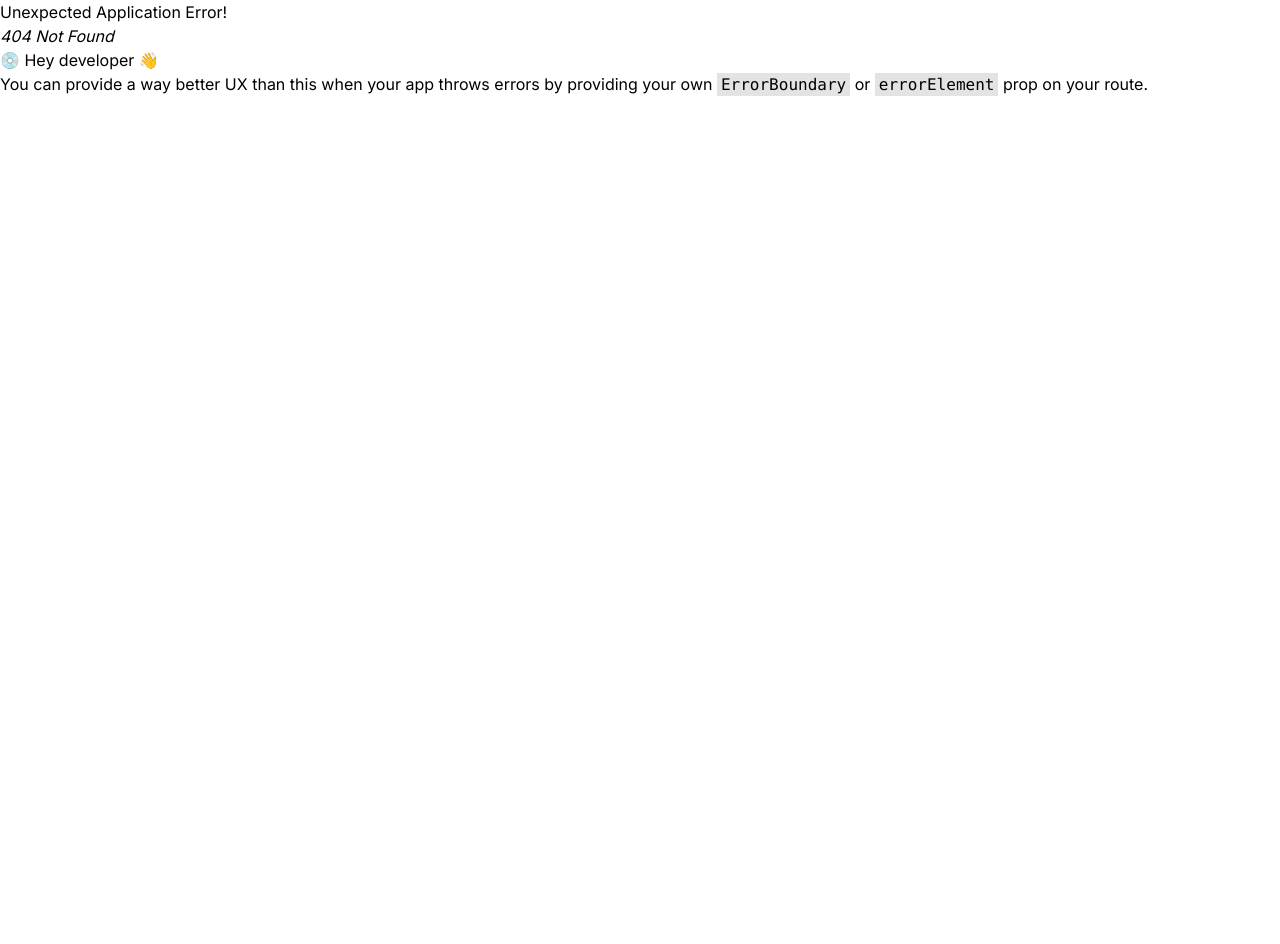
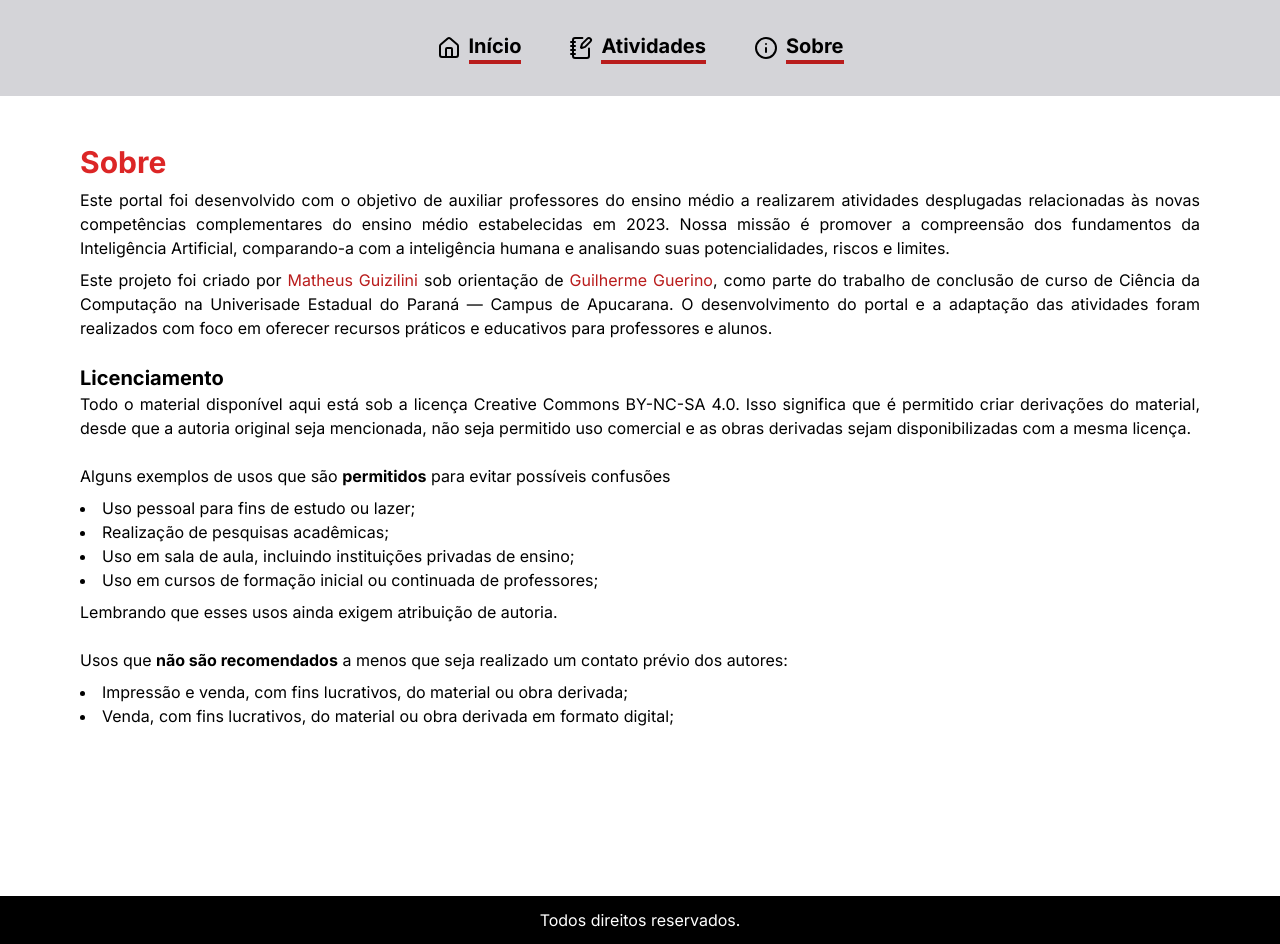
Before and after one commit to matheuscobz/unplugged-activities, a React (Vite) app in the folder frontend/: page /sobre in a window 1280 px wide. Before the commit this address had no page. Before the commit the page ends 800 px from the top, so only its background shows below. Built offline with nearby package versions, Linux system fonts and the light colour scheme.

Commit message:
Criação da página 'sobre'
Página 'sobre' criada e atualização em algumas estilizações

```diff
--- a/frontend/src/atividades/header-atividade.tsx
+++ b/frontend/src/atividades/header-atividade.tsx
@@ -8,24 +8,20 @@ export function HeaderAtividades(){
 
           <button className="hover:text-red-700">
             <div className="flex justify-center items-center" >
-              <div className="flex justify-center items-center gap-6 ">
-                <ArrowLeft className="size-6"/>
-                <a className="" href="/atividades">Atividades</a>
-              </div>
+                <a className="flex justify-center items-center gap-2  flex-row-reverse" href="/atividades">Atividades
+                  <ArrowLeft className="size-6 flex-shrink-0"/>
+                </a>
             </div>
           </button>
 
           <ul className="flex justify-center items-center gap-12 h-24 font-bold w-full">
+          </ul>
 
-
-
-          </ul>
           <button className="hover:text-red-700">
             <div className="flex justify-center items-center" >
-              <div className="flex justify-center items-center gap-6 ">
-                <a className="" href="/">Início</a>
-                <ArrowRight className="size-6"/>
-              </div>
+                <a className="flex justify-center items-center gap-2" href="/">Início
+                  <ArrowRight className="size-6 flex-shrink-0"/>
+                </a>
             </div>
           </button>
         </nav>
--- a/frontend/src/atividades/reconhecimento-de-imagens.tsx
+++ b/frontend/src/atividades/reconhecimento-de-imagens.tsx
@@ -49,7 +49,7 @@ export function ReconhecimentoDeImagens(){
           <h2 className="text-2xl font-bold ">
             <span className="border-b-4 border-red-700">Passos</span>
           </h2>
-          <ol className="list-decimal list-inside">
+          <ol className="list-decimal list-inside marker:font-bold">
             <li>Dividir os alunos em 3 grupos: A, B e C.</li>
             <li>O grupo A pega uma imagem da pilha de cartões de foto e cria 2 desenhos diferentes em 30 segundos cada.</li>
             <li>O grupo A passa os desenhos para o grupo B.</li>
@@ -61,17 +61,43 @@ export function ReconhecimentoDeImagens(){
           </ol>
 
           <h2 className="text-2xl font-bold ">
-            <span className="border-b-4 border-red-700">Vídeos</span>
+            <span className="border-b-4 border-red-700">Vídeo</span>
           </h2>
           <h2 className="text-2xl font-bold ">
             <span className="border-b-4 border-red-700">Exercícios</span>
           </h2>
+
+          <ol className="list-decimal list-inside marker:font-bold">
+            <li className="">Quantas imagens foram usadas no total durante a atividade? Quantas características diferentes foram identificadas no final?</li>
+            <li>Como a qualidade dos desenhos criados pelo grupo A afetou a capacidade do grupo B de identificar características?</li>
+            <li>Qual foi a taxa de precisão na classificação das imagens pelo grupo C? Houve alguma imagem que foi classificada incorretamente?</li>
+            <li>Quais novas características poderiam ser adicionadas à tabela para melhorar o reconhecimento de imagens?</li>
+          </ol>
+
           <h2 className="text-2xl font-bold ">
             <span className="border-b-4 border-red-700">Discussão</span>
           </h2>
+          <ul className="list-disc list-inside">
+            <li>Como a adição de novas características à tabela pode melhorar a capacidade de classificação das imagens mais complexas?</li>
+            <br />
+            <p><strong>Sugestão:</strong> Discuta como isso pode ajudar a criar padrões mais complexos, permitindo uma melhor distinção entre categorias de imagens mais complexas a serem classificadas pelos participantes.</p>
+          </ul>
+
           <h2 className="text-2xl font-bold ">
             <span className="border-b-4 border-red-700">Conteúdo adicional</span>
           </h2>
+
+          <ul className="list-disc list-inside">
+            <li>
+              <a className="underline-offset-0 text-red-700 hover:underline" href="https://pt.wikipedia.org/wiki/Inteligência_artificial" target="_blank">Inteligência Artificial</a>
+            </li>
+            <li>
+              <a className="underline-offset-0 text-red-700 hover:underline" href="https://pt.wikipedia.org/wiki/Sistema_de_reconhecimento_facial" target="_blank">Reconhecimento facial</a>
+            </li>
+            <li>
+              <a className="underline-offset-0 text-red-700 hover:underline" href="https://pt.wikipedia.org/wiki/Arte_de_inteligência_artificial" target="_blank">Criação de imagens com Inteligência Artificial</a>
+            </li>
+          </ul>
         </div>
       </section>
     </div>
--- a/frontend/src/atividades/rede-adversaria-generativa.tsx
+++ b/frontend/src/atividades/rede-adversaria-generativa.tsx
@@ -66,18 +66,44 @@ export function RedeAdversariaGenerativa(){
             </div>
 
 
-          <h2 className="text-2xl font-bold ">
-            <span className="border-b-4 border-red-700">Vídeos</span>
+            <h2 className="text-2xl font-bold ">
+            <span className="border-b-4 border-red-700">Vídeo</span>
           </h2>
           <h2 className="text-2xl font-bold ">
             <span className="border-b-4 border-red-700">Exercícios</span>
           </h2>
+
+          <ol className="list-decimal list-inside marker:font-bold">
+            <li className="">Qual foi a taxa de precisão do grupo D em identificar corretamente os desenhos reais e falsos? Houve algum desenho que foi mal classificado?</li>
+            <li> Como os desenhos criados pelo grupo G evoluíram ao longo da atividade? Quais foram as principais mudanças feitas com base no feedback recebido?</li>
+            <li>Quais características adicionais poderiam ser introduzidas para tornar o processo de avaliação mais desafiador para o grupo D?</li>
+            <li>Quantos desenhos foram criados pelos grupos R e G durante a atividade? Quantos feedbacks foram fornecidos pelo grupo D?</li>
+          </ol>
+
           <h2 className="text-2xl font-bold ">
             <span className="border-b-4 border-red-700">Discussão</span>
           </h2>
+          <ul className="list-disc list-inside">
+            <li>Qual é a importância do feedback fornecido pelo grupo D para a melhoria dos desenhos gerados pelo grupo G?</li>
+            <br />
+            <p><strong>Sugestão:</strong> Discuta como o feedback contínuo é essencial para a melhoria dos exemplos gerados em uma rede adversária generativa. Explique como o feedback ajuda a ajustar e refinar o gerador para criar exemplos mais realistas.</p>
+          </ul>
+
           <h2 className="text-2xl font-bold ">
             <span className="border-b-4 border-red-700">Conteúdo adicional</span>
           </h2>
+
+          <ul className="list-disc list-inside">
+            <li>
+              <a className="underline-offset-0 text-red-700 hover:underline" href="https://pt.wikipedia.org/wiki/Inteligência_artificial" target="_blank">Inteligência Artificial</a>
+            </li>
+            <li>
+              <a className="underline-offset-0 text-red-700 hover:underline" href="https://aws.amazon.com/pt/what-is/gan/" target="_blank">Rede Adversária Generativa</a>
+            </li>
+            <li>
+              <a className="underline-offset-0 text-red-700 hover:underline" href="https://aws.amazon.com/pt/what-is/neural-network/" target="_blank">Rede Neural</a>
+            </li>
+          </ul>
         </div>
       </section>
     </div>
--- a/frontend/src/atividades/selecionar-atividade.tsx
+++ b/frontend/src/atividades/selecionar-atividade.tsx
@@ -23,25 +23,26 @@ export function Atividades(){
   return (
     <div>
       <Header />
-      <div className="flex flex-col items-center justify-evenly bg-gray-100 h-screen">
-        <div className="flex flex-col min-w-[700px] bg-white shadow-2xl rounded gap-6 ">
-          <button onClick={routeChangeTuring} className="flex justify-between items-center  border-red-700 border-dashed border-4 rounded-md px-8 py-4 hover:bg-red-700 text-3xl font-bold hover:text-white ">
-            Teste de Turing
-            <img className="size-24 relative" src="teste-de-turing.png" alt="" />
+      <div className="flex flex-col items-center bg-gray-100 h-screen justify-around">
+
+        <div className="flex flex-col min-w-[12rem] bg-white shadow-2xl rounded gap-6 w-1/3">
+          <button onClick={routeChangeTuring} className="flex justify-around items-center border-red-700 border-dashed border-4 rounded-md px- py-4 hover:bg-red-700 text-3xl font-bold hover:text-white gap-2 ">
+            <span className="px-6">Teste de Turing</span>
+            <img className="size-24 shrink-0 " src="teste-de-turing.png" alt="" />
           </button>
         </div>
 
-        <div className="flex flex-col min-w-[700px] bg-white shadow-2xl rounded gap-6 ">
-          <button onClick={routeChangeImageRecognition} className="flex justify-between items-center  border-red-700 border-dashed border-4 rounded-md px-8 py-4 hover:bg-red-700 text-3xl font-bold hover:text-white ">
-            Reconhecimento de Imagens
-            <img className="size-24 relative" src="reconhecimento-de-imagens.png" alt="" />
+        <div className="flex flex-col min-w-[12rem] bg-white shadow-2xl rounded gap-6 w-1/3 relative ">
+          <button onClick={routeChangeImageRecognition} className="flex justify-around  items-center  border-red-700 border-dashed border-4 rounded-md px-8 py-4 hover:bg-red-700 text-3xl font-bold hover:text-white gap-14">
+            <span className="text-center ">Reconhecimento de Imagens</span>
+            <img className="size-24 shrink-0 ml-12" src="reconhecimento-de-imagens.png" alt="" />
           </button>
         </div>
 
-        <div className="flex flex-col min-w-[700px] bg-white shadow-2xl rounded gap-6 ">
-          <button onClick={routeChangeNetwork} className="flex justify-between items-center border-red-700 border-dashed border-4 rounded-md px-8 py-4 hover:bg-red-700 text-3xl font-bold hover:text-white ">
-            Rede Adversária Generativa
-            <img className="size-24 relative" src="rede-neural.png" alt="" />
+        <div className="flex flex-col min-w-[12rem] bg-white shadow-2xl rounded gap-6 w-1/3">
+          <button onClick={routeChangeNetwork} className="flex justify-around  items-center  border-red-700 border-dashed border-4 rounded-md px-8 py-4 hover:bg-red-700 text-3xl font-bold hover:text-white gap-12">
+            <span className="">Rede Adversária Generativa</span>
+            <img className="size-24 shrink-0" src="rede-neural.png" alt="" />
           </button>
         </div>
       </div>
--- a/frontend/src/atividades/turing.tsx
+++ b/frontend/src/atividades/turing.tsx
@@ -60,17 +60,49 @@ export function Turing() {
           </ol>
 
           <h2 className="text-2xl font-bold ">
-            <span className="border-b-4 border-red-700">Vídeos</span>
+            <span className="border-b-4 border-red-700">Vídeo</span>
           </h2>
+
           <h2 className="text-2xl font-bold ">
             <span className="border-b-4 border-red-700">Exercícios</span>
           </h2>
+          <ol className="list-decimal list-inside">
+            <li>Quais perguntas foram mais eficazes para distinguir entre a máquina e o humano? Por quê?</li>
+            <li>Como as respostas da máquina diferiram das respostas do humano?</li>
+            <li>Que tipo de perguntas seriam difíceis para uma máquina responder ?</li>
+            <li>Como os mensageiros influenciaram a dinâmica do jogo?</li>
+            <li>Como você melhoraria o Teste de Turing para torná-lo mais eficaz?</li>
+          </ol>
+
+
           <h2 className="text-2xl font-bold ">
             <span className="border-b-4 border-red-700">Discussão</span>
           </h2>
+          <ul className="list-disc list-inside">
+            <li>Discuta com os alunos se acham que um computador pode "pensar" como um humano ou se está apenas seguindo instruções programadas.</li>
+            <br />
+            <p><strong>Exemplo:</strong> Um exemplo simples é uma calculadora que consegue resolver cálculos matemáticos, mas não entende o que está fazendo, comparado a um humano que pode explicar o raciocínio por trás da solução.</p>
+          </ul>
+
           <h2 className="text-2xl font-bold ">
             <span className="border-b-4 border-red-700">Conteúdo adicional</span>
           </h2>
+          <ul className="list-disc list-inside">
+            <li>
+              <a className="underline-offset-0 text-red-700 hover:underline" href="https://pt.wikipedia.org/wiki/Alan_Turing" target="_blank">Alan Turing</a>
+            </li>
+            <li>
+              <a className="underline-offset-0 text-red-700 hover:underline" href="https://pt.wikipedia.org/wiki/Teste_de_Turing" target="_blank">Teste de Turing</a>
+            </li>
+            <li>
+              <a className="underline-offset-0 text-red-700 hover:underline" href="https://pt.wikipedia.org/wiki/Inteligência_artificial" target="_blank">Inteligência Artificial</a>
+            </li>
+            <li>
+              <a className="underline-offset-0 text-red-700 hover:underline" href="https://www.oracle.com/br/chatbots/what-is-a-chatbot/" target="_blank">Chatbots</a>
+
+            </li>
+          </ul>
+
         </div>
       </section>
     </div>
--- a/frontend/src/header.tsx
+++ b/frontend/src/header.tsx
@@ -4,23 +4,23 @@ export function Header(){
   return (
     <header>
       <nav className="">
-        <ul className="flex justify-center items-center  gap-12 h-24 font-bold text-xl bg-zinc-300 w-full">
+        <ul className="flex justify-center items-center  gap-12 h-24 font-bold text-xl bg-zinc-300 min-w-screen">
           <div className="flex justify-center items-center gap-2 " >
-          <Home className="size-6"/>
+          <Home className="size-6 shrink-0"/>
             <li className="border-b-4  border-b-red-700 flex justify-center items-center gap-2 ">
               <a className="hover:text-red-700" href="/">Início</a>
             </li>
           </div>
           <div className="flex justify-center items-center gap-2" >
-            <NotebookPen className="size-6"/>
+            <NotebookPen className="size-6 shrink-0"/>
             <li className="border-b-4  border-b-red-700 ">
               <a className="hover:text-red-700" href="/atividades">Atividades</a>
             </li>
           </div>
           <div className="flex justify-center items-center gap-2" >
-          <Info className="size-6"/>
+          <Info className="size-6 shrink-0"/>
             <li className="border-b-4  border-b-red-700">
-              <a className="hover:text-red-700" href="#">Sobre</a>
+              <a className="hover:text-red-700" href="/sobre">Sobre</a>
             </li>
           </div>
         </ul>
--- /dev/null
+++ b/frontend/src/sobre.tsx
@@ -0,0 +1,44 @@
+import { Header } from "./header";
+
+export function Sobre() {
+  return(
+    <>
+      <Header />
+
+      <div className="flex flex-col bg-white mx-20 h-screen text-md gap-6 text-justify ">
+        <div className="flex flex-col gap-2">
+          <h1 className="text-red-600 font-bold text-3xl mt-12">Sobre</h1>
+          <p className="">Este portal foi desenvolvido com o objetivo de auxiliar professores do ensino médio a realizarem atividades desplugadas relacionadas às novas competências complementares do ensino médio estabelecidas em 2023. Nossa missão é promover a compreensão dos fundamentos da Inteligência Artificial, comparando-a com a inteligência humana e analisando suas potencialidades, riscos e limites.</p>
+          <p className="">Este projeto foi criado por <a className="underline-offset-0 text-red-700 hover:underline" href="#">Matheus Guizilini</a> sob orientação de <a   className="underline-offset-0 text-red-700 hover:underline" href="#">Guilherme Guerino</a>, como parte do trabalho de conclusão de curso de Ciência da Computação na Univerisade Estadual do Paraná — Campus de Apucarana. O desenvolvimento do portal e a adaptação das atividades foram realizados com foco em oferecer recursos práticos e educativos para professores e alunos.</p>
+        </div>
+
+        <div>
+          <h2 className="text-xl font-bold">Licenciamento</h2>
+          <p>Todo o material disponível aqui está sob a licença Creative Commons BY-NC-SA 4.0. Isso significa que é permitido criar derivações do material, desde que a autoria original seja mencionada, não seja permitido uso comercial e as obras derivadas sejam disponibilizadas com a mesma licença.</p>
+        </div>
+        <div className="flex flex-col gap-2">
+          <p>Alguns exemplos de usos que são <strong>permitidos</strong> para evitar possíveis confusões</p>
+          <ul className=" flex flex-col list-disc list-inside">
+            <li>Uso pessoal para fins de estudo ou lazer;</li>
+            <li>Realização de pesquisas acadêmicas;</li>
+            <li>Uso em sala de aula, incluindo instituições privadas de ensino;</li>
+            <li>Uso em cursos de formação inicial ou continuada de professores;</li>
+          </ul>
+          <p>Lembrando que esses usos ainda exigem atribuição de autoria.</p>
+        </div>
+
+        <div className="flex flex-col gap-2">
+          <p>Usos que <strong>não são recomendados</strong> a menos que seja realizado um contato prévio dos autores:</p>
+          <ul className=" flex flex-col list-disc list-inside">
+            <li>Impressão e venda, com fins lucrativos, do material ou obra derivada;</li>
+            <li>Venda, com fins lucrativos, do material ou obra derivada em formato digital;</li>
+          </ul>
+        </div>
+      </div>
+
+      <footer className="flex flex-col justify-center items-center h-12 bg-black text-white">
+        <p className="">Todos direitos reservados.</p>
+      </footer>
+    </>
+  )
+}
```
Also changed, not shown: frontend/src/main.tsx (+5 -4 lines), frontend/src/index.css (line endings or trailing spaces).
